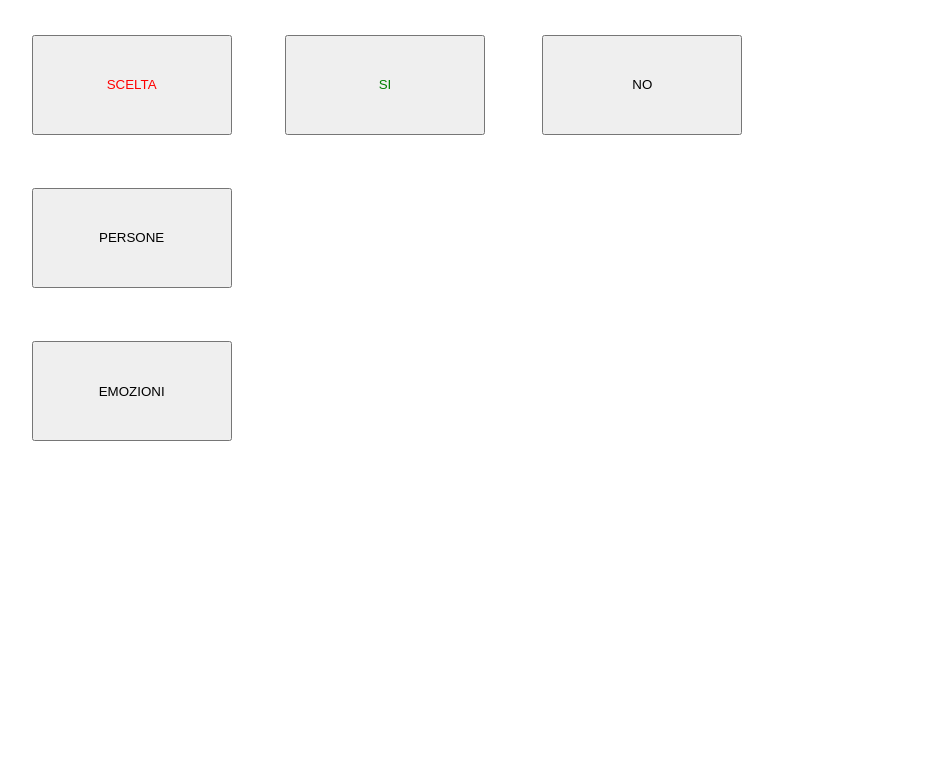
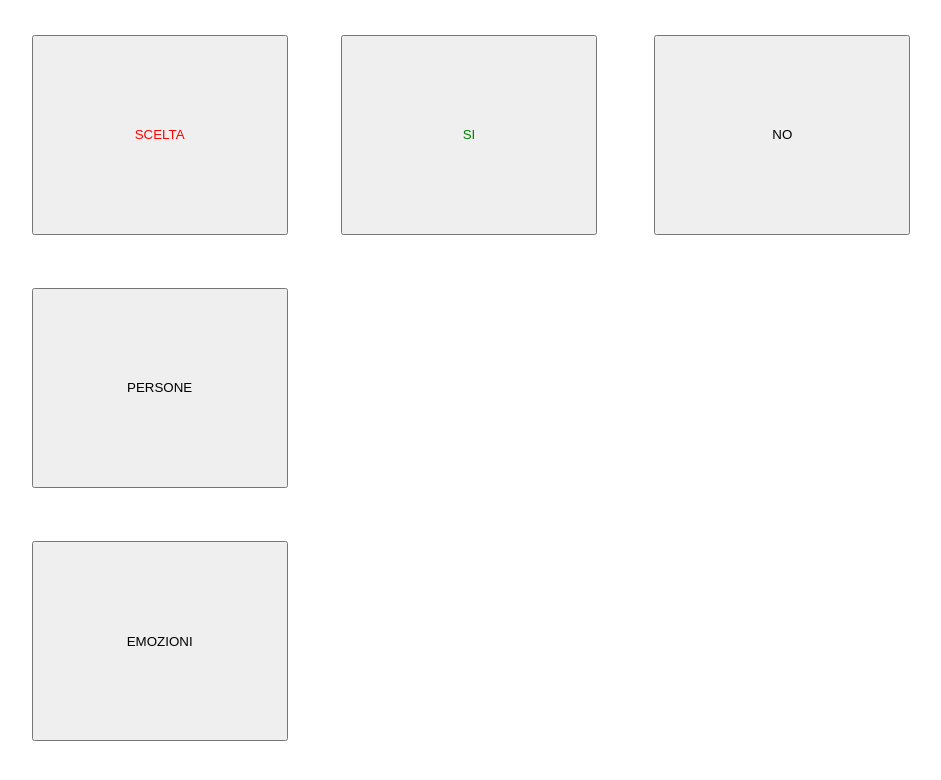
Before and after one commit to ruben-tura/blateratore, a plain HTML site: page index.html in a window 1280 px wide. Shown: the whole page, without its empty margins (3-944 px from the left). Drawn offline with Linux system fonts and the light colour scheme.

Commit message:
Cambiato grandezza BOTTONI

```diff
--- a/style.css
+++ b/style.css
@@ -1,6 +1,6 @@
 button {
-    width: 200px;
-    height: 100px;
+    width: 20vw;
+    height: 25vh;
     margin: 2em;
 }
 
```
